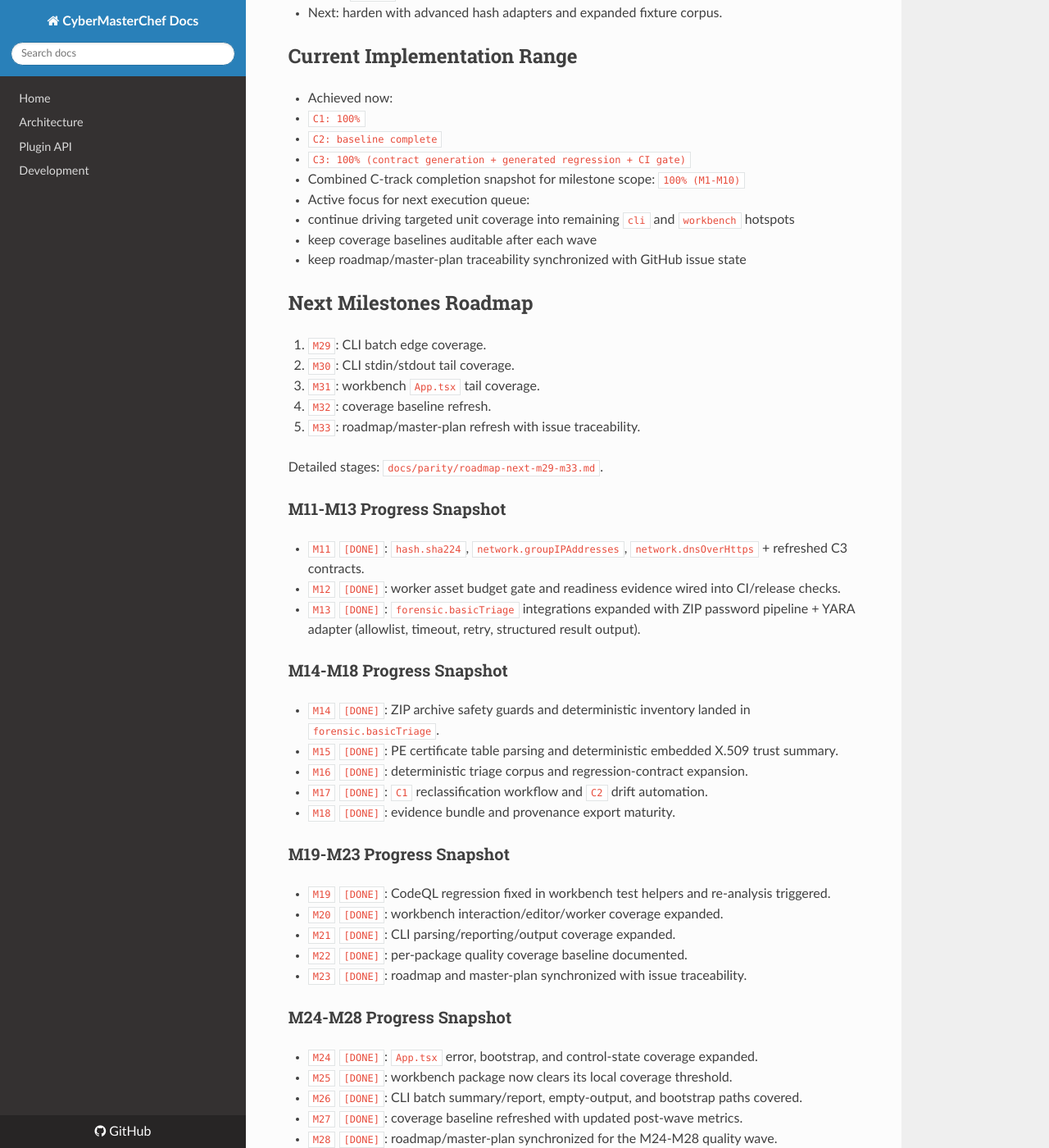
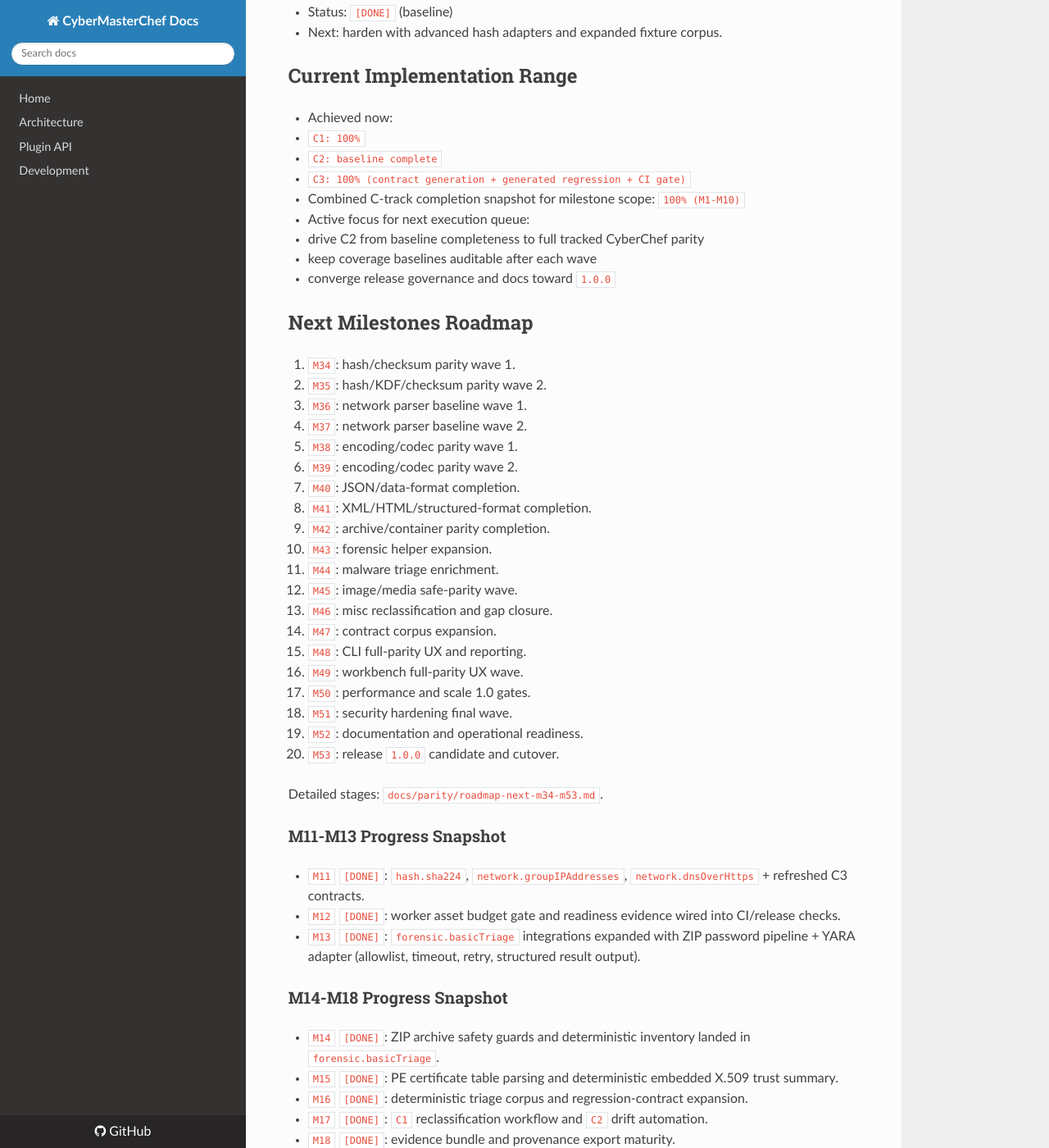
Before and after one commit to mkilijanek/CyberMasterChef, an MkDocs documentation site: the page built from docs/parity/c-implementation-master-plan.md, in a window 1280 px wide and 1400 px high, scrolled down 4428 px. Shown: the whole window at 82% size. Built offline with MkDocs 1.6.1, drawn with Linux system fonts in a browser that asks for light colours; nearby versions of some CDN libraries; some of the changed text lies outside the part shown.

Commit message:
feat(parity): start m34 and define 1.0 roadmap

```diff
--- a/docs/parity/c-implementation-master-plan.md
+++ b/docs/parity/c-implementation-master-plan.md
@@ -1,6 +1,6 @@
 # C Implementation Master Plan
 
-Updated: 2026-03-10 (M29-M33 quality roadmap added after the previous quality wave)
+Updated: 2026-03-11 (M34-M53 roadmap and release 1.0.0 track added)
 
 ## Sources
 
@@ -42,7 +42,7 @@ Deliver a complete, auditable, and operationally useful C-track:
 ### C2 Domain Implementation
 
 - Status: `[IN-PROGRESS]`
-- Realization (current): `~65%` of planned baseline wave scope for priority domains.
+- Realization (current): `~64%` of tracked CyberChef reference operation coverage by implemented operation count.
 - Completed baseline waves:
   - date-time baseline and telemetry parsing helpers
   - data-format baseline (JSON/CSV/YAML/XML/HTML + image/format conversions)
@@ -176,19 +176,34 @@ Deliver a complete, auditable, and operationally useful C-track:
   - `C3: 100% (contract generation + generated regression + CI gate)`
 - Combined C-track completion snapshot for milestone scope: `100% (M1-M10)`
 - Active focus for next execution queue:
-  - continue driving targeted unit coverage into remaining `cli` and `workbench` hotspots
+  - drive C2 from baseline completeness to full tracked CyberChef parity
   - keep coverage baselines auditable after each wave
-  - keep roadmap/master-plan traceability synchronized with GitHub issue state
+  - converge release governance and docs toward `1.0.0`
 
 ## Next Milestones Roadmap
 
-1. `M29`: CLI batch edge coverage.
-2. `M30`: CLI stdin/stdout tail coverage.
-3. `M31`: workbench `App.tsx` tail coverage.
-4. `M32`: coverage baseline refresh.
-5. `M33`: roadmap/master-plan refresh with issue traceability.
+1. `M34`: hash/checksum parity wave 1.
+2. `M35`: hash/KDF/checksum parity wave 2.
+3. `M36`: network parser baseline wave 1.
+4. `M37`: network parser baseline wave 2.
+5. `M38`: encoding/codec parity wave 1.
+6. `M39`: encoding/codec parity wave 2.
+7. `M40`: JSON/data-format completion.
+8. `M41`: XML/HTML/structured-format completion.
+9. `M42`: archive/container parity completion.
+10. `M43`: forensic helper expansion.
+11. `M44`: malware triage enrichment.
+12. `M45`: image/media safe-parity wave.
+13. `M46`: misc reclassification and gap closure.
+14. `M47`: contract corpus expansion.
+15. `M48`: CLI full-parity UX and reporting.
+16. `M49`: workbench full-parity UX wave.
+17. `M50`: performance and scale 1.0 gates.
+18. `M51`: security hardening final wave.
+19. `M52`: documentation and operational readiness.
+20. `M53`: release `1.0.0` candidate and cutover.
 
-Detailed stages: `docs/parity/roadmap-next-m29-m33.md`.
+Detailed stages: `docs/parity/roadmap-next-m34-m53.md`.
 
 ### M11-M13 Progress Snapshot
 
@@ -227,3 +242,11 @@ Detailed stages: `docs/parity/roadmap-next-m29-m33.md`.
 - `M31` `[DONE]`: workbench `App.tsx` cancel/control-state coverage expanded.
 - `M32` `[DONE]`: coverage baseline refreshed after the latest quality wave.
 - `M33` `[DONE]`: roadmap and master-plan synchronized for the M29-M33 wave.
+
+### M34-M53 Planned Track
+
+- `M34-M35`: close high-value crypto/hash/checksum parity gaps.
+- `M36-M39`: close parser and encoding/codec gaps from the current C2 priority board.
+- `M40-M47`: finish structured-format, archive, forensic, misc, and contract parity closure.
+- `M48-M49`: align CLI/workbench behavior with the expanded parity surface.
+- `M50-M53`: harden performance, security, docs, and release governance for `1.0.0`.
```
Also changed, not shown: README.md (+8 -3 lines), docs/index.md (+2 -0 lines), docs/parity/c2-domain-implementation-plan.md (+8 -8 lines), docs/parity/roadmap-next-m34-m53.md (added, +105 -0 lines), docs/release/release-1.0.0-plan.md (added, +46 -0 lines), docs/release/release-train.md (+5 -0 lines), docs/parity/c2-domain-implementation-plan.json, 4 other files.
